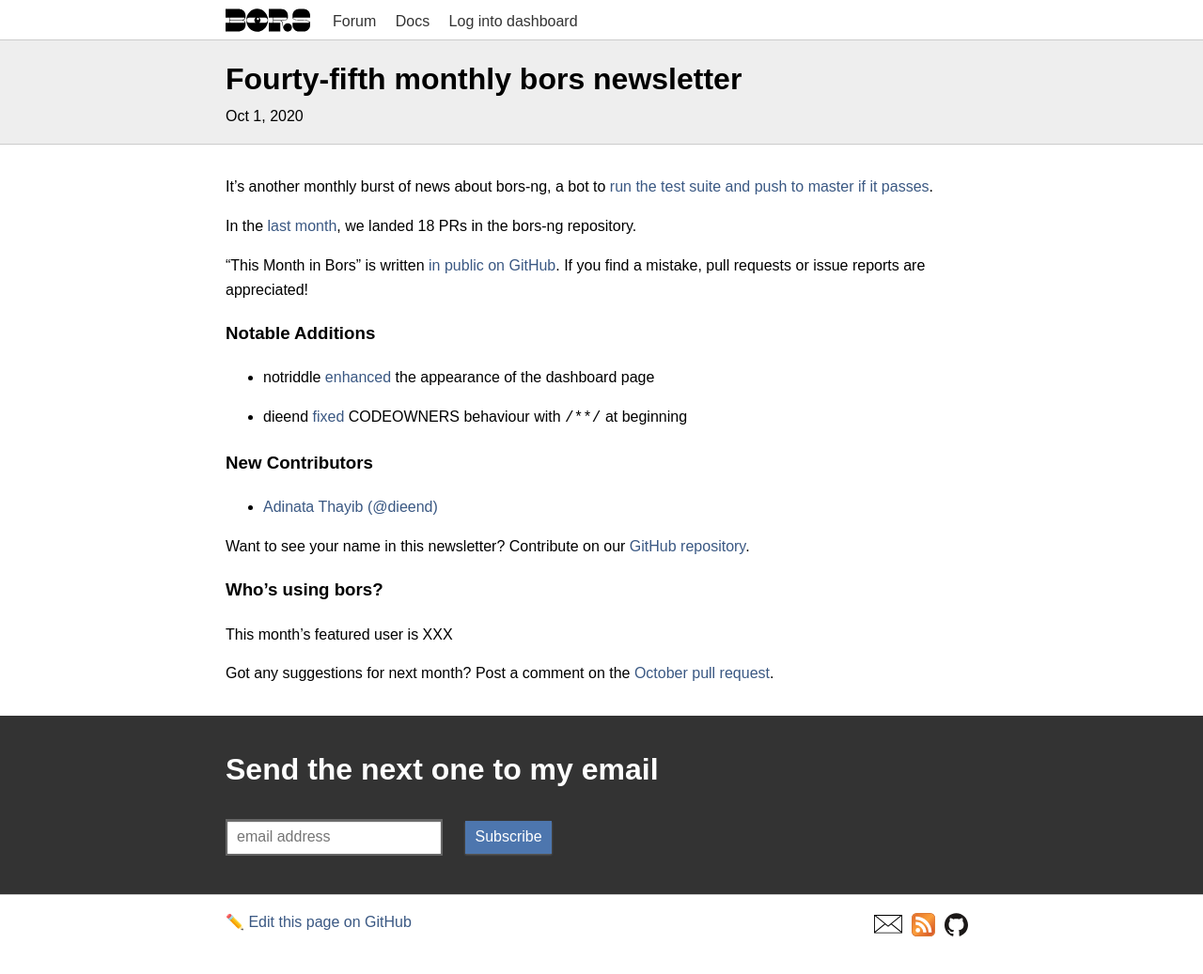
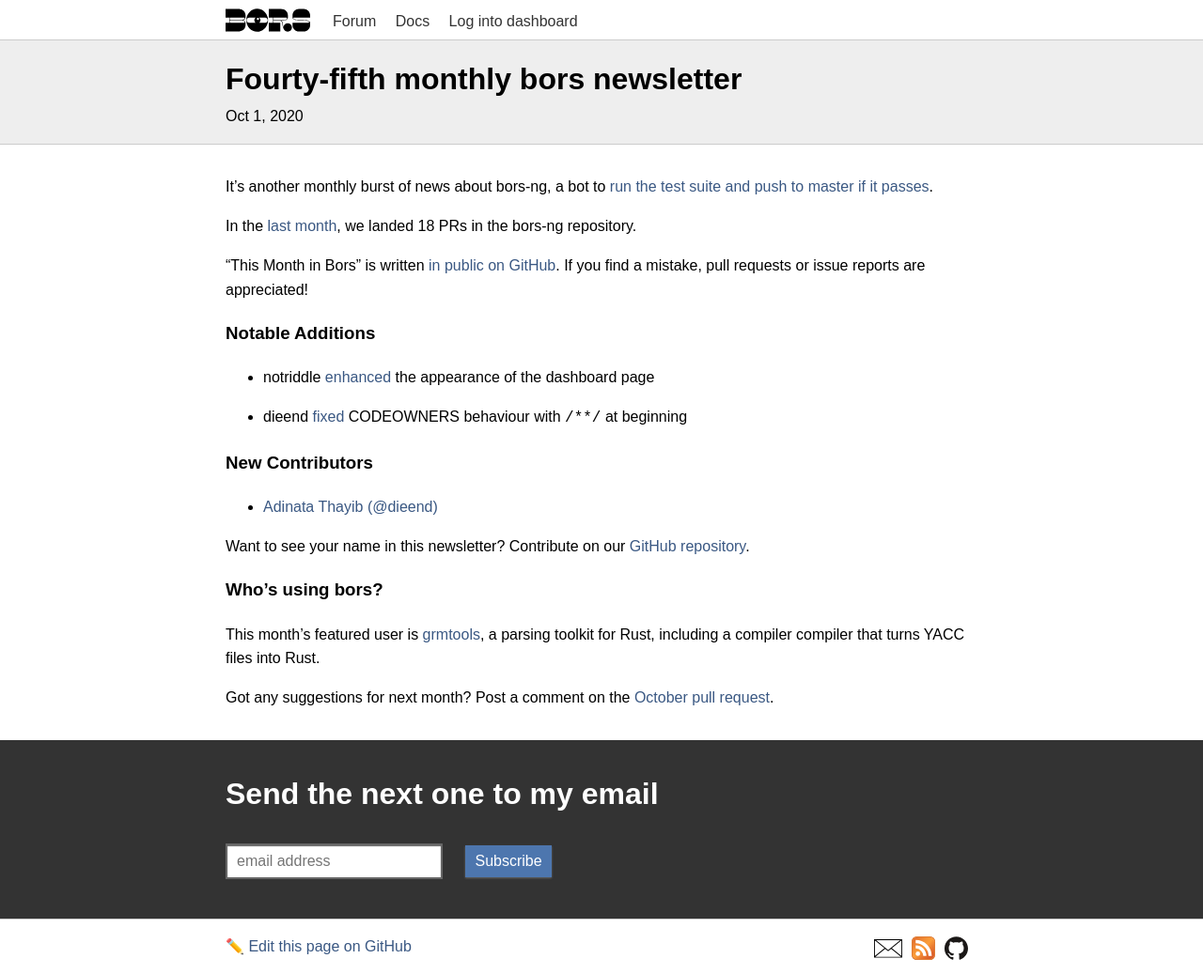
Before and after one commit to bors-ng/bors-ng.github.io, a Jekyll site: the page built from _posts/2020-10-01-tmib-45.md, in a window 1280 px wide. Shown: the whole page at 94% size. Built offline with Jekyll 4.4.1, drawn with Linux system fonts in a browser that asks for light colours; before the commit the page ends 1011 px from its top, so only the background shows below that.

Commit message:
Update 2020-10-01-tmib-45.md

```diff
--- a/_posts/2020-10-01-tmib-45.md
+++ b/_posts/2020-10-01-tmib-45.md
@@ -33,7 +33,7 @@
 
 ### Who's using bors?
 
-This month's featured user is XXX
+This month's featured user is [grmtools](https://github.com/softdevteam/grmtools), a parsing toolkit for Rust, including a compiler compiler that turns YACC files into Rust.
 
 Got any suggestions for next month?
 Post a comment on the [October pull request](https://github.com/bors-ng/bors-ng.github.io/pull/118).
```
